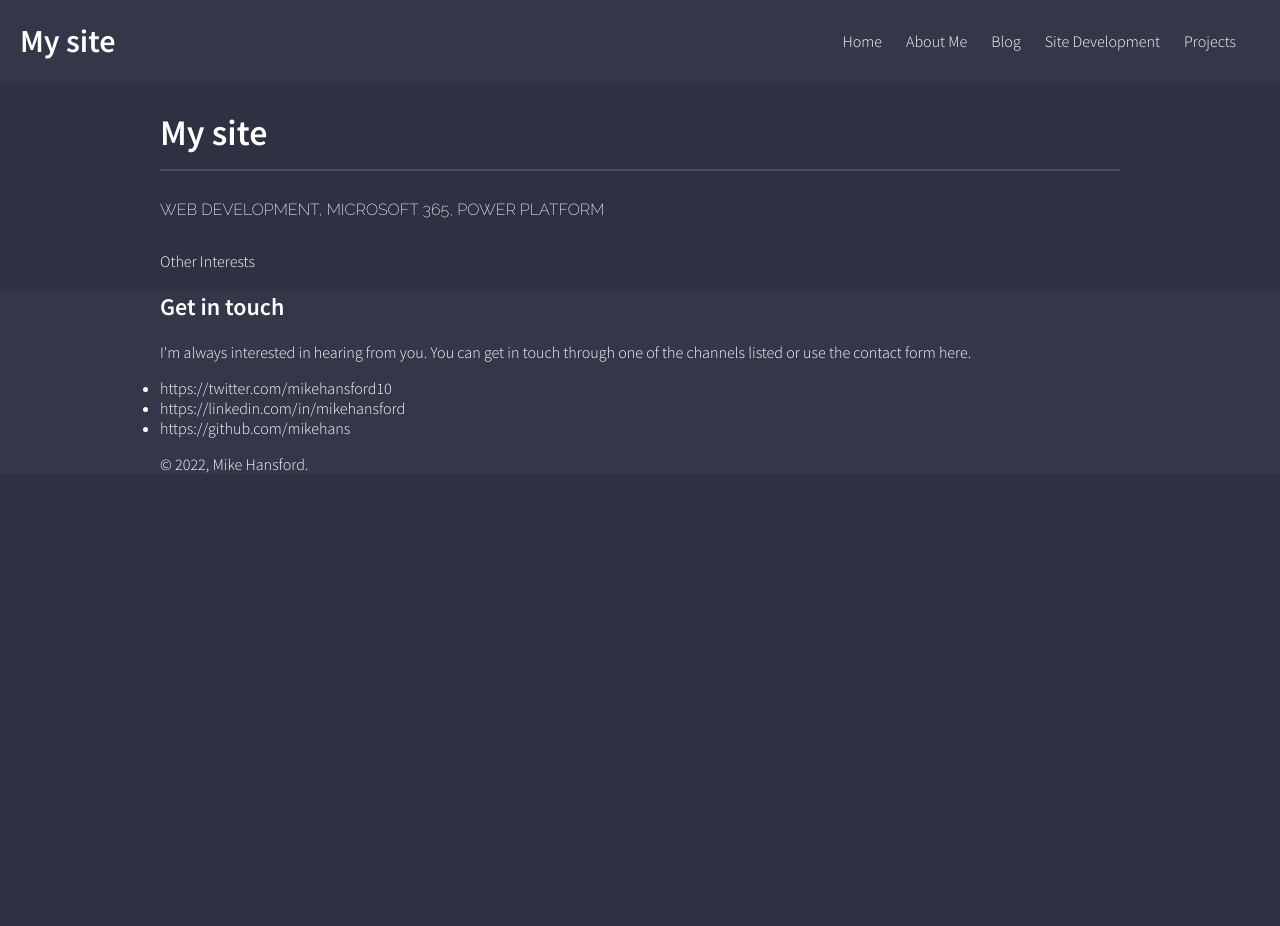
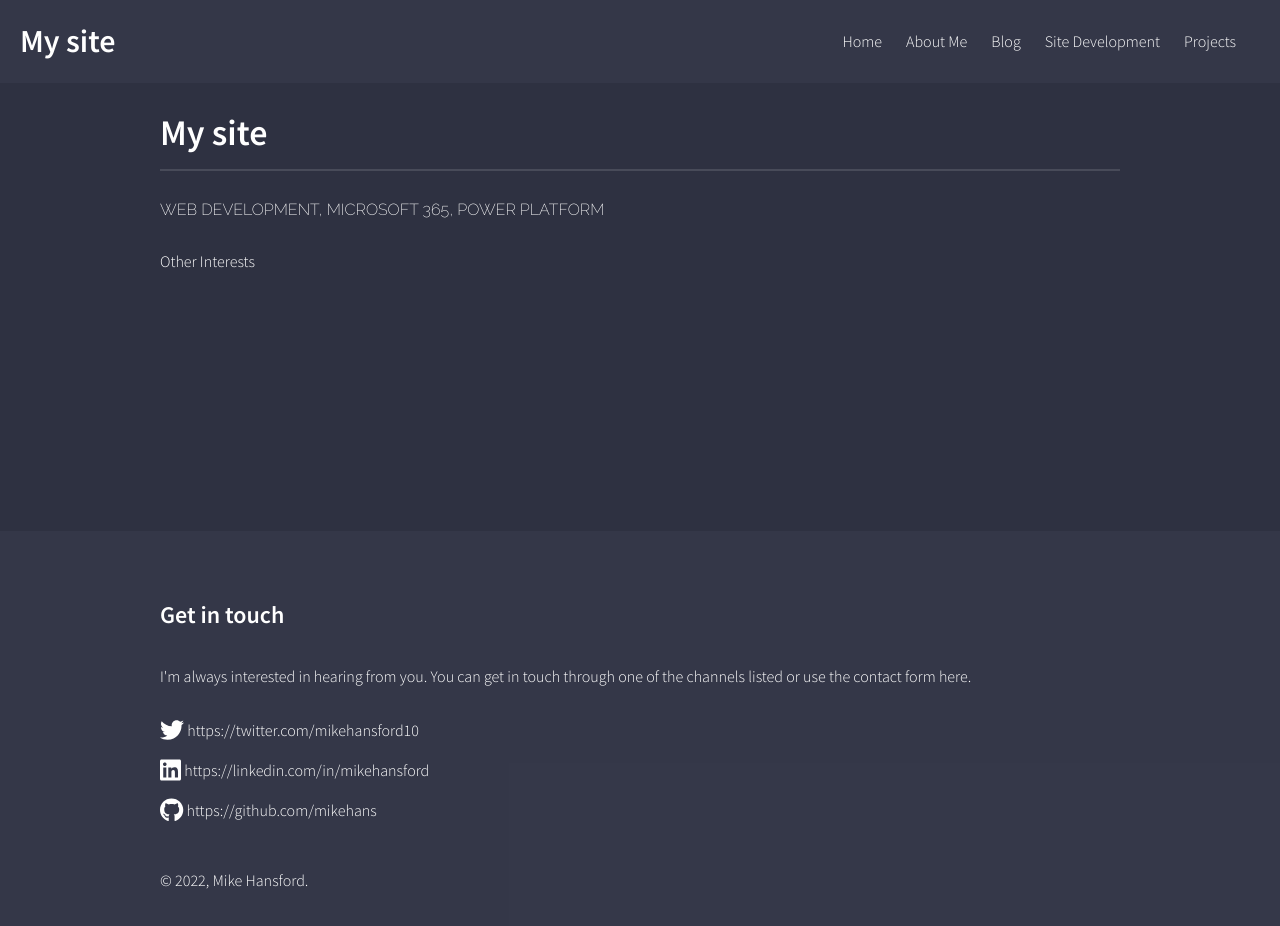
Before and after one commit to mikehans/mh-id-au-nextjs, a Next.js app: page /other-interests in a window 1280 px wide. Shown: the top 926 px of the page. Before the commit the page ends 800 px from the top, so only its background shows below. Built offline with nearby package versions, Linux system fonts and the light colour scheme.

Commit message:
Footer fix up

```diff
--- a/components/Footer.module.css
+++ b/components/Footer.module.css
@@ -3,21 +3,33 @@
     color: white;
 }
 
-.mainFooter-container {
-    padding-top: 5em;
+.mainFooterContainer {
+    padding-top: 3em;
     padding-bottom: 3em;
     padding-right: 0;
     padding-left: 0;
     margin-right: auto;
     margin-left: auto;
-    width: 55em;
 
     display: flex;
     flex-direction: column;
-
-
 }
 
 .mainFooter-contacts {
     display: flex;
+    margin-bottom: 2rem;
 }
+
+.contactList {
+    list-style-type: none;
+    margin-bottom: 3rem;
+}
+
+.contactList > li {
+    margin-top: 1rem;
+}
+
+.contactList > li > a:hover {
+    text-decoration: underline;
+    cursor: pointer;
+}
--- a/components/Footer.tsx
+++ b/components/Footer.tsx
@@ -3,6 +3,8 @@ import React, {useContext} from "react";
 // import ContactForm from './ContactForm'
 import styles from "./Footer.module.css";
 import Link from "next/link";
+import {FontAwesomeIcon, FortAwesomeIcon} from "@fortawesome/react-fontawesome"
+import { faTwitter, faGithub, faLinkedin } from "@fortawesome/free-brands-svg-icons";
 import { AppContext } from "../context/AppContext";
 
 export default function Footer() {
@@ -39,13 +41,13 @@ export default function Footer() {
           </iframe> */}
           <ul className={styles.contactList}>
             <li className={styles.contactListTwitter}>
-              <Link href={twitterUrl}>{twitterUrl}</Link>
+              <FontAwesomeIcon icon={faTwitter} size="xl" /> <Link href={twitterUrl}>{twitterUrl}</Link>
             </li>
             <li className={styles.contactListLinkedIn}>
-              <Link href={linkedinUrl}>{linkedinUrl}</Link>
+            <FontAwesomeIcon icon={faLinkedin} size="xl" /> <Link href={linkedinUrl}>{linkedinUrl}</Link>
             </li>
             <li className={styles.contactListGithub}>
-              <Link href={githubUrl}>{githubUrl}</Link>
+            <FontAwesomeIcon icon={faGithub} size="xl"  /> <Link href={githubUrl}>{githubUrl}</Link>
             </li>
           </ul>
           {/* <Contact {...props} /> */}© {new Date().getFullYear()}, Mike
--- a/components/LatestItem.module.css
+++ b/components/LatestItem.module.css
@@ -18,6 +18,10 @@
   font-size: 1rem;
 }
 
+.link {
+  margin-top: auto;
+}
+
 .link:hover {
   text-decoration: underline;
   cursor: pointer;
--- a/package.json
+++ b/package.json
@@ -8,6 +8,11 @@
     "lint": "next lint"
   },
   "dependencies": {
+    "@fortawesome/fontawesome-svg-core": "^6.1.0",
+    "@fortawesome/free-brands-svg-icons": "^6.1.0",
+    "@fortawesome/free-regular-svg-icons": "^6.1.0",
+    "@fortawesome/free-solid-svg-icons": "^6.1.0",
+    "@fortawesome/react-fontawesome": "^0.1.18",
     "dotenv": "^16.0.0",
     "html-react-parser": "^1.4.8",
     "next": "12.0.10",
--- a/styles/globals.css
+++ b/styles/globals.css
@@ -68,6 +68,10 @@ a {
   margin-right: auto;
 }
 
+.main {
+  min-height: 35vh;
+}
+
 @media screen and (max-width: 768px) {
   .container {
     width: 100%;
```
Also changed, not shown: 1 other file (tests, documents, lock files or other folders).
